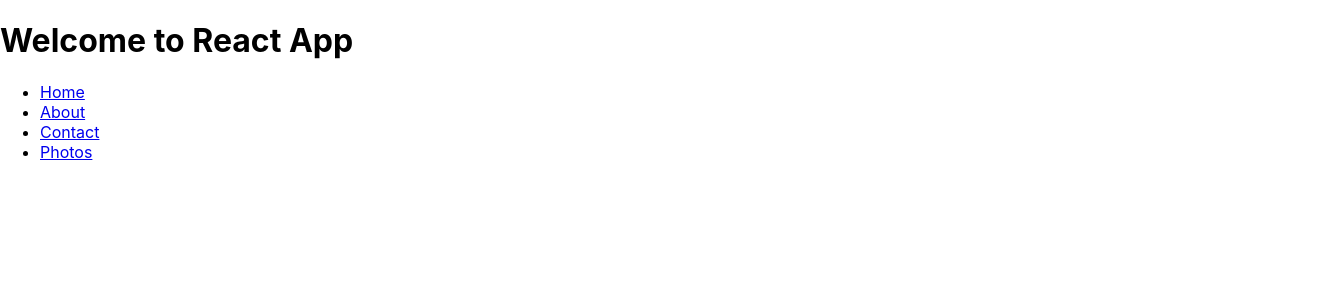
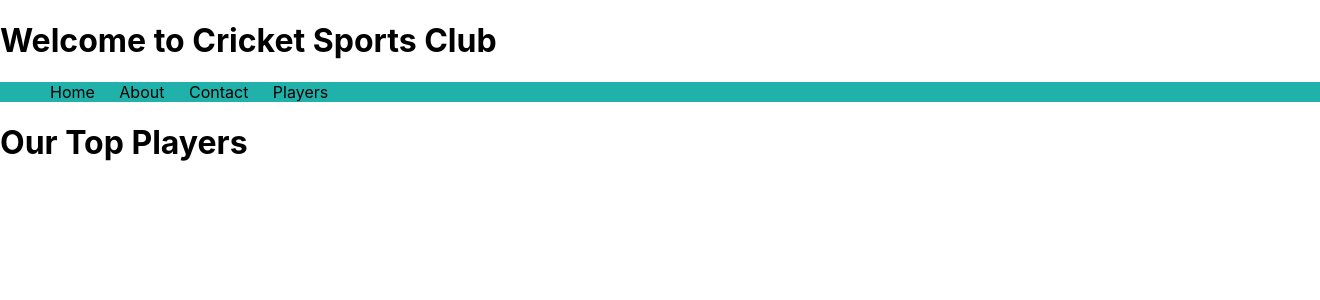
Before and after one commit to Srinivasanaresh72/CSS, a React (Create React App) app in the folder React_JS/reactapp/: page /players in a window 1280 px wide. Shown: the top 300 px of the page, 1320 px wide, since content can reach past the window. Built offline with nearby package versions, Linux system fonts and the light colour scheme.

Commit message:
changed to players

```diff
--- /dev/null
+++ b/React_JS/reactapp/src/Components/Navigation/index.css
@@ -0,0 +1,17 @@
+ul{
+    list-style-type:none;
+    width:100%;
+    background:lightseagreen;
+    height:30%;
+}
+
+li{
+    display:inline;
+    margin:5px;
+    padding:5px;
+}
+
+.link{
+    color:black;
+    text-decoration:none;
+}
--- a/React_JS/reactapp/src/Components/Navigation/index.js
+++ b/React_JS/reactapp/src/Components/Navigation/index.js
@@ -1,17 +1,18 @@
 import React, { Component } from 'react'
 import { Link } from 'react-router-dom'
+import './index.css'
 export default class Navigation extends Component{
 
     render(){
 
         return(
             <div>
-                <h1> Welcome to React App </h1>
+                <h1> Welcome to Cricket Sports Club </h1>
                 <ul>
-                    <li> <Link to='/'> Home </Link> </li>
-                    <li> <Link to='/about'> About </Link> </li>
-                    <li> <Link to='contact'> Contact </Link> </li>
-                    <li> <Link to='photos'> Photos </Link> </li>
+                    <li> <Link className="link" to='/' > Home </Link> </li>
+                    <li> <Link className="link" to='/about'> About </Link> </li>
+                    <li> <Link className="link" to='contact'> Contact </Link> </li>
+                    <li> <Link className="link" to='players'> Players </Link> </li>
                 </ul>
             </div>
 
--- a/React_JS/reactapp/src/Components/Photos/index.js
+++ /dev/null
@@ -1,11 +0,0 @@
-import React from 'react'
-
-export default function Photos(){
-
-    return(
-
-        <h1> Photos </h1>
-
-    )
-
-}
--- /dev/null
+++ b/React_JS/reactapp/src/Components/Players/index.js
@@ -0,0 +1,11 @@
+import React from 'react'
+
+export default function Players(){
+
+    return(
+
+        <h1> Our Top Players </h1>
+
+    )
+
+}
--- a/React_JS/reactapp/src/Router.js
+++ b/React_JS/reactapp/src/Router.js
@@ -3,7 +3,7 @@ import './App.css';
 import { Route, Switch } from 'react-router-dom'
 import About from './Components/About';
 import Contact from './Components/Contact';
-import Photos from './Components/Photos';
+import Players from './Components/Players';
 import App from './App'
 import Navigation from './Components/Navigation';
 
@@ -15,7 +15,7 @@ function Router() {
          <Route path="/" exact component={App} />
          <Route path="/about" exact component={About} />
          <Route path="/contact" exact component={Contact} />
-         <Route path="/photos" exact component={Photos} />
+         <Route path="/players" exact component={Players} />
          </Switch>
     </div>
 
```
